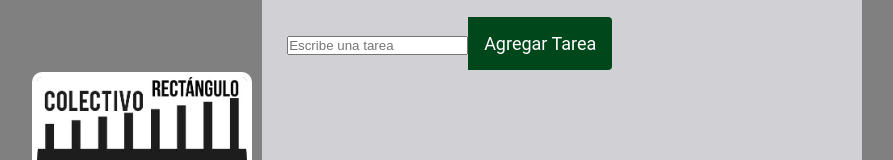
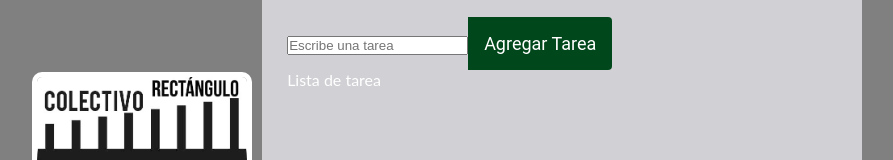
Before and after one commit to ssalgadoi/note, a React (Create React App) app: page / in a window 1280 px wide. Shown: the part 167-327 px from the top of the page, without its empty margins (188-1081 px from the left). Built offline with nearby package versions, Linux system fonts and the light colour scheme.

Commit message:
Se garga a componets notelists.jsx

```diff
--- a/src/App.js
+++ b/src/App.js
@@ -1,8 +1,7 @@
 
 import './App.css';
 import Logo from './componets/logo';
-// import Note from './componets/note';
-import NoteForm from './componets/noteform';
+import NoteLists from './componets/notelists';
 
 
 function App() {
@@ -11,8 +10,7 @@ function App() {
       <Logo />
       <div className='main-list'>
         <h1> Mis Tareas</h1>
-        <NoteForm />
-        {/* <Note /> */}
+        <NoteLists />
       </div>
 
     </div>
--- /dev/null
+++ b/src/componets/notelists.jsx
@@ -0,0 +1,16 @@
+import React from "react";
+import "../style/notelists.css"
+import NoteForm from "./noteform";
+
+function NoteLists() {
+  return (
+    <>
+    <NoteForm />
+    <div className="note-list-container">
+      Lista de tarea
+    </div>
+    </>
+  );
+}
+
+export default NoteLists;
--- /dev/null
+++ b/src/style/notelists.css
@@ -0,0 +1,6 @@
+.note-list-container  {
+  display: flex;
+  flex-wrap: wrap;
+  justify-content: center;
+  margin-top: 15px;
+}
```
